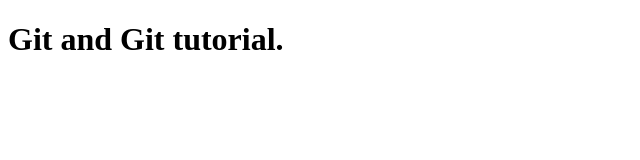
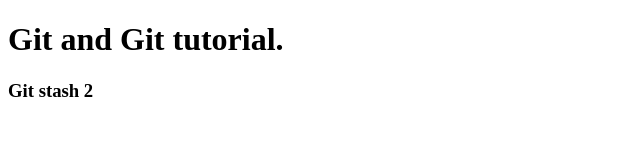
Before and after one commit to zainabbasi38/my-project, a plain HTML site: page index.html in a window 1280 px wide. Shown: the whole page, without its empty margins (0-640 px from the left). Drawn offline with Linux system fonts and the light colour scheme.

Commit message:
git stash

```diff
--- a/index.html
+++ b/index.html
@@ -7,6 +7,7 @@
 </head>
 <body>
     <h1>Git and Git tutorial.</h1>
+    <h3>Git stash 2</h3>
     <script src="index.js"></script>
 </body>
 </html>
```
